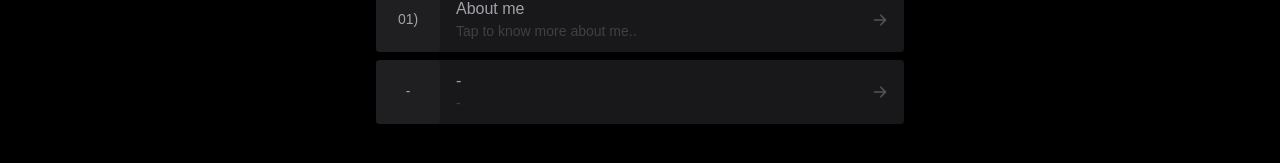
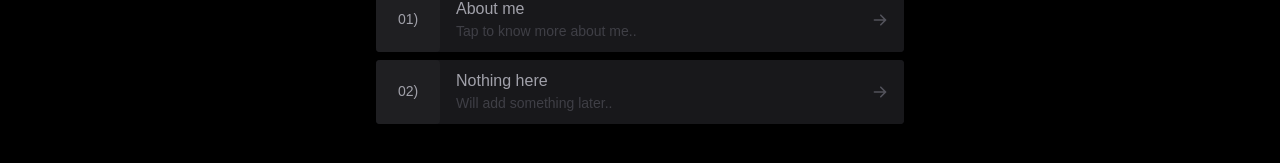
Before and after one commit to notstoicc/v2, a Next.js app: page / in a window 1280 px wide. Shown: the part 495-658 px from the top of the page. Built offline with nearby package versions, Linux system fonts and the light colour scheme; no server answers.

Commit message:
Update index.tsx

```diff
--- a/pages/index.tsx
+++ b/pages/index.tsx
@@ -288,20 +288,20 @@ export default function Home() {
                               <span className="relative mt-2 flex w-full flex-row items-center justify-between rounded bg-zinc-900 text-sm leading-tight">
                                 <div className="flex items-center justify-center">
                                   <div className="flex h-16 w-16 items-center justify-center rounded bg-zinc-800 bg-opacity-50">
-                                    <span className=""> - </span>
+                                    <span className=""> 02) </span>
                                   </div>
                                   <div className="mx-4 flex flex-col">
                                     <span
                                       title="Nothing"
                                       className="text-ellipsis text-[16px] text-zinc-400"
                                     >
-                                      -
+                                      Nothing here
                                     </span>
                                     <span
                                       title=""
                                       className="xs:w-[220px] mt-1 w-[175px] truncate text-ellipsis whitespace-nowrap text-[14px] text-zinc-700 sm:w-[275px] md:w-[340px] lg:w-[400px]"
                                     >
-                                      -
+                                      Will add something later..
                                     </span>
                                   </div>
                                 </div>
```
